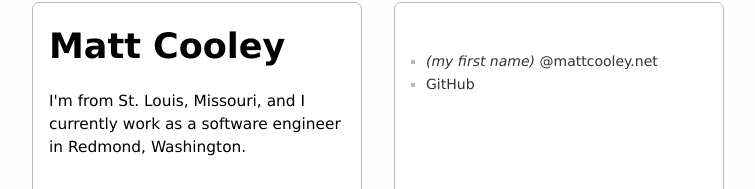
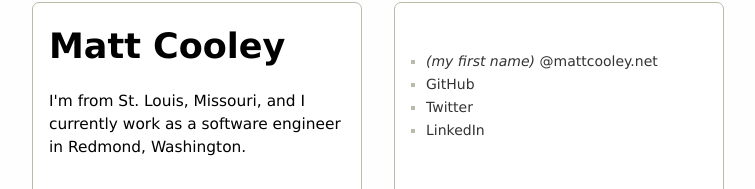
Before and after one commit to mcooley/mcooley.github.io, a plain HTML site: page index.html in a window 1280 px wide. Shown: the part 106-295 px from the top of the page, without its empty margins (224-979 px from the left). Drawn offline with Linux system fonts and the light colour scheme.

Commit message:
Add more social media sites

```diff
--- a/index.html
+++ b/index.html
@@ -28,6 +28,8 @@
                         <ul>
                                 <li><span class="email"><span class="emailIndirect">(my first name)</span> @mattcooley.net</span></li>
                                 <li><a href="https://github.com/mcooley">GitHub</a></li>
+                                <li><a href="https://twitter.com/MattCooley55">Twitter</a></li>
+                                <li><a href="https://www.linkedin.com/in/mcooley55">LinkedIn</a></li>
                         </ul>
                 </div>
         </body>
```
